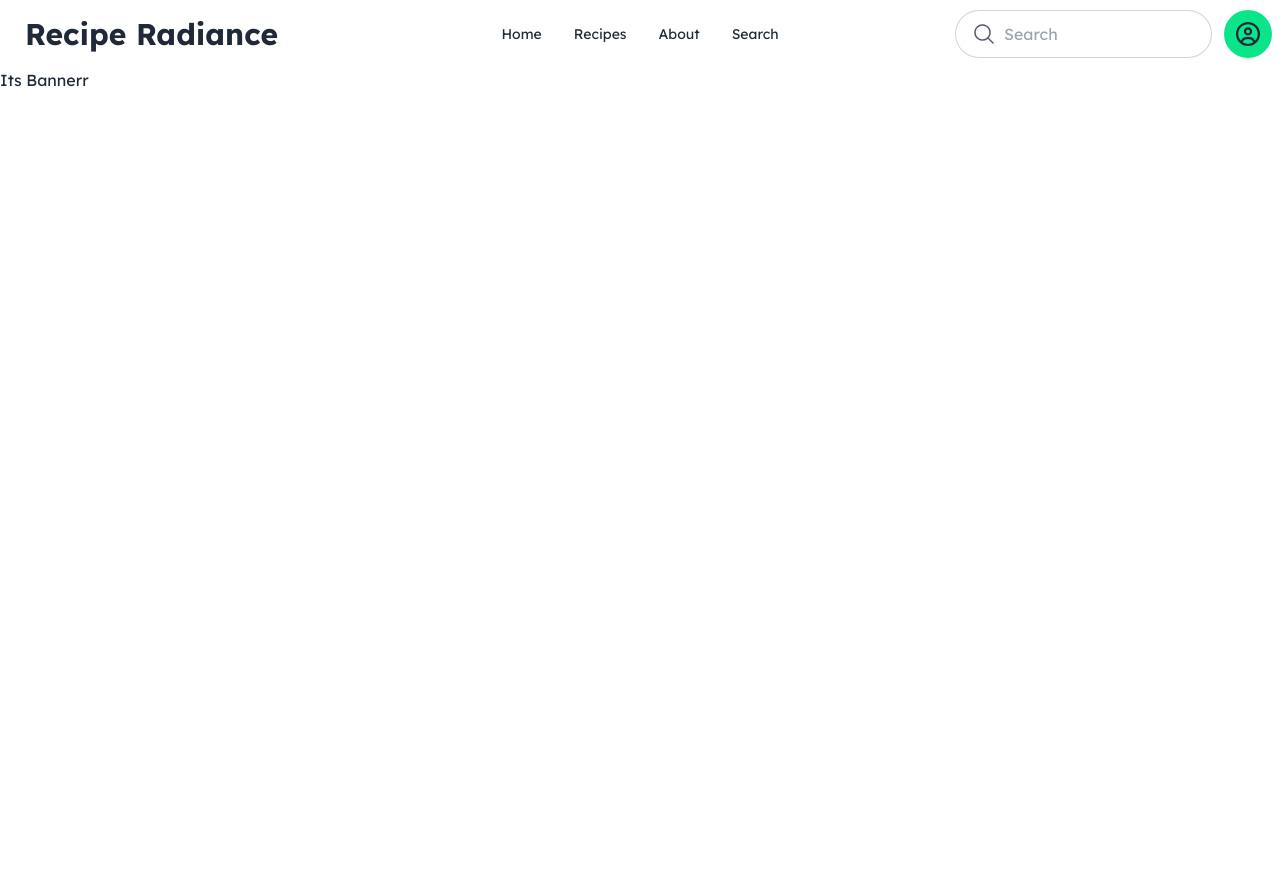
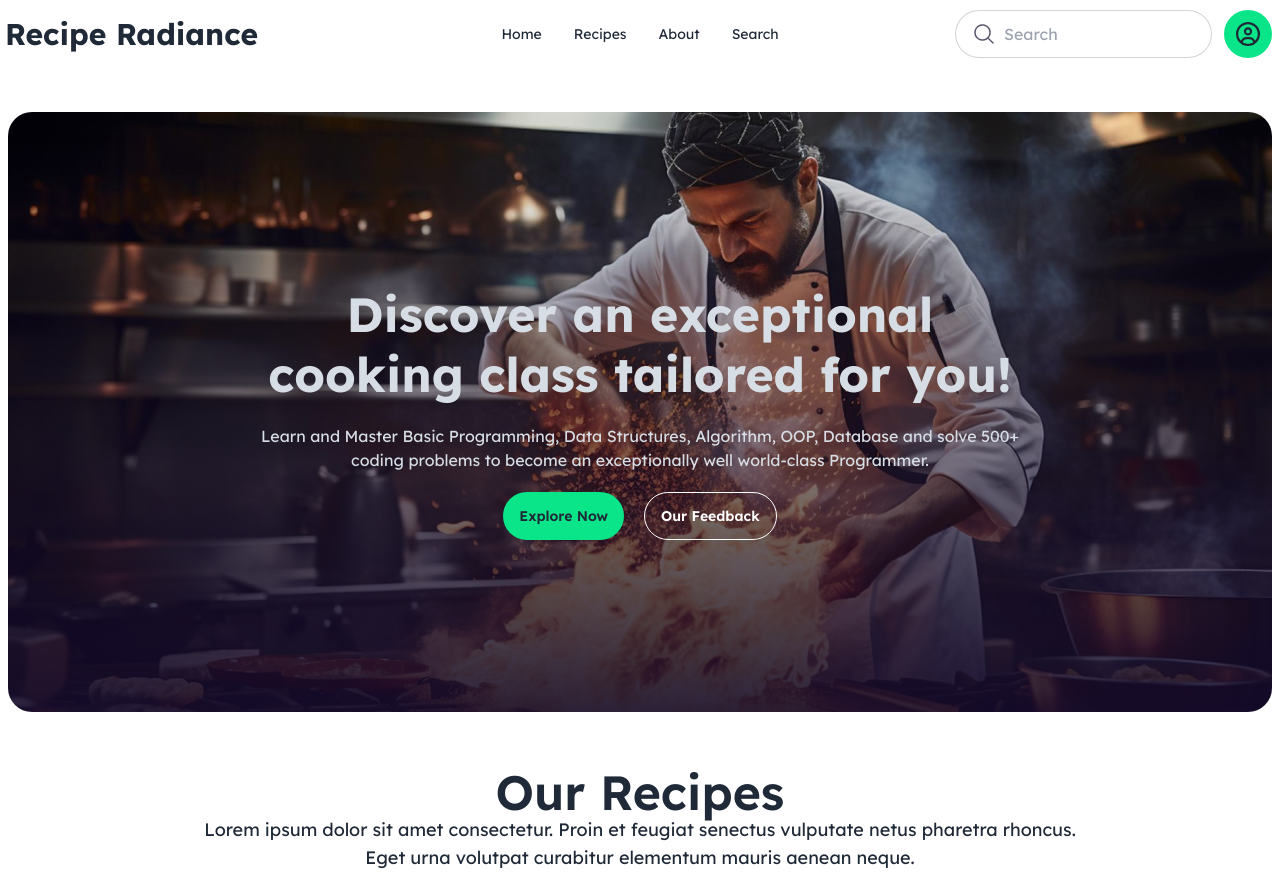
Before and after one commit to codewithToufikul/A8-Recipe-Radiance, a React (Vite) app: page / in a window 1280 px wide. Before the commit the page ends 800 px from the top, so only its background shows below. Built offline with nearby package versions, Linux system fonts and the light colour scheme.

Commit message:
banner section design done

```diff
--- a/src/App.jsx
+++ b/src/App.jsx
@@ -1,6 +1,7 @@
 import './App.css'
 import Navbar from './component/Navbar/Navbar'
 import Banner from './component/Banner/Banner'
+import Title from './component/Main/Title'
 
 function App() {
 
@@ -8,6 +9,7 @@ function App() {
     <>
       <Navbar></Navbar>
       <Banner></Banner>
+      <Title></Title>
      </>
   )
 }
--- a/src/component/Banner/Banner.jsx
+++ b/src/component/Banner/Banner.jsx
@@ -1,9 +1,19 @@
-
+import banner from '../../images/banner.png'
 
 const Banner = () => {
     return (
-        <div>
-            <h1>Its Bannerr</h1>
+        <div className='mt-11 mx-2'>
+            <div className="hero h-[600px] rounded-3xl" style={{backgroundImage:  `url(${banner})`}}>
+            <div className="hero-overlay bg-opacity-0 rounded-3xl"></div>
+            <div className="hero-content text-center text-neutral-content">
+                <div className="lg:max-w-3xl">
+                <h1 className="mb-5 lg:text-5xl text-3xl font-bold  lg:leading-[60px]">Discover an exceptional cooking class tailored for you!</h1>
+                <p className="mb-5">Learn and Master Basic Programming, Data Structures, Algorithm, OOP, Database and solve 500+ coding problems to become an exceptionally well world-class Programmer.</p>
+                <button className="btn bg-[#0BE58A] border-none rounded-3xl">Explore Now</button>
+                <button className="btn btn-outline rounded-3xl border-white text-white ml-5">Our Feedback</button>
+                </div>
+            </div>
+            </div>
         </div>
     );
 };
--- /dev/null
+++ b/src/component/Main/Title.jsx
@@ -0,0 +1,14 @@
+
+
+const Title = () => {
+    return (
+        <div className=" text-center mt-14">
+            <h1 className="text-5xl font-semibold">Our Recipes</h1>
+            <p className="text-lg font-normal">
+            Lorem ipsum dolor sit amet consectetur. Proin et feugiat senectus vulputate netus pharetra rhoncus. <br /> Eget urna volutpat curabitur elementum mauris aenean neque.
+            </p>
+        </div>
+    );
+};
+
+export default Title;
--- a/src/component/Navbar/Navbar.jsx
+++ b/src/component/Navbar/Navbar.jsx
@@ -27,7 +27,7 @@ const Navbar = () => {
       </li>
       </ul>
     </div>
-    <a className="btn btn-ghost lg:text-3xl text-xl lg:font-bold">Recipe Radiance</a>
+    <a className="btn btn-ghost lg:text-3xl text-xl lg:font-bold lg:ml-[-20px]">Recipe Radiance</a>
   </div>
   <div className="navbar-center hidden lg:flex">
     <ul className="menu menu-horizontal px-1">
```
